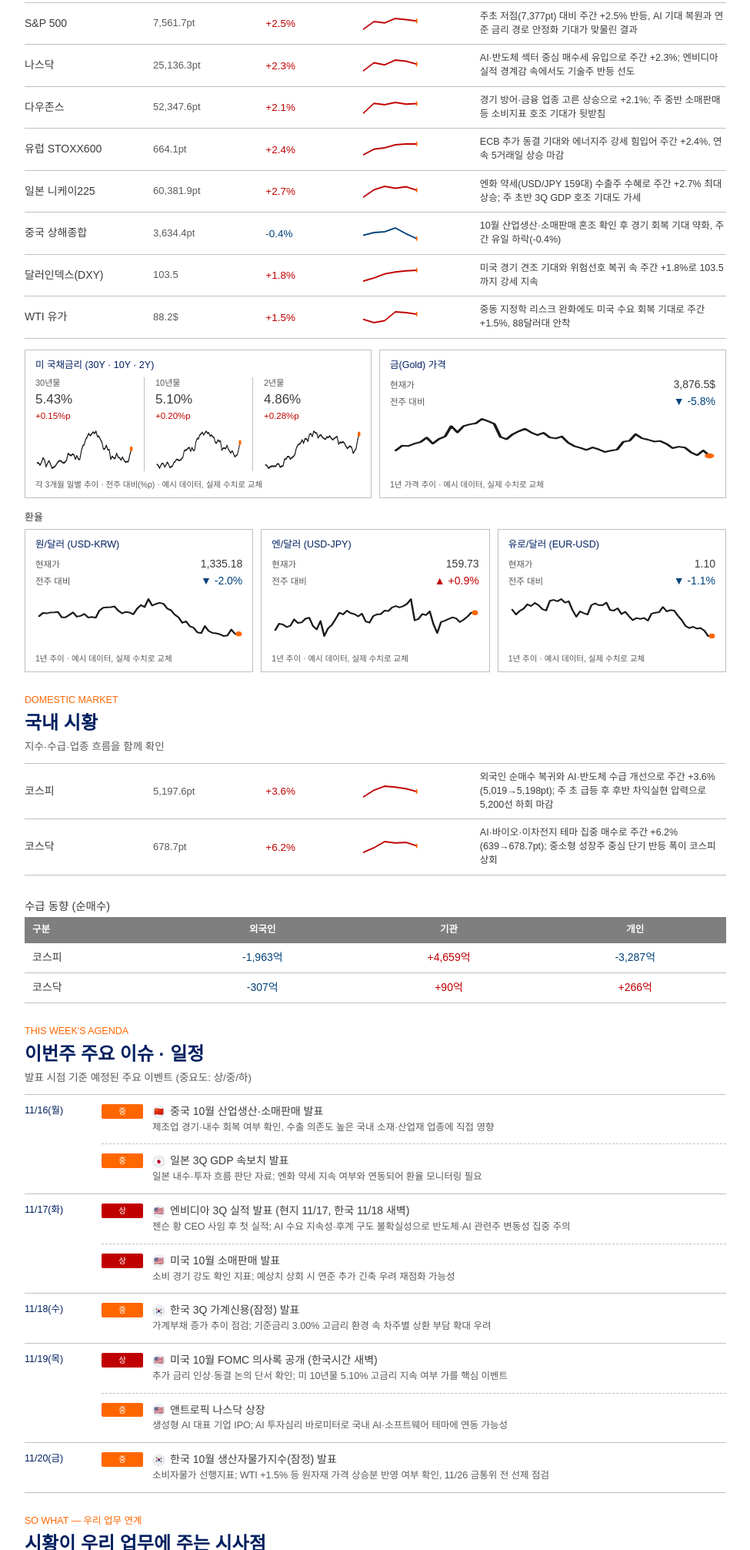
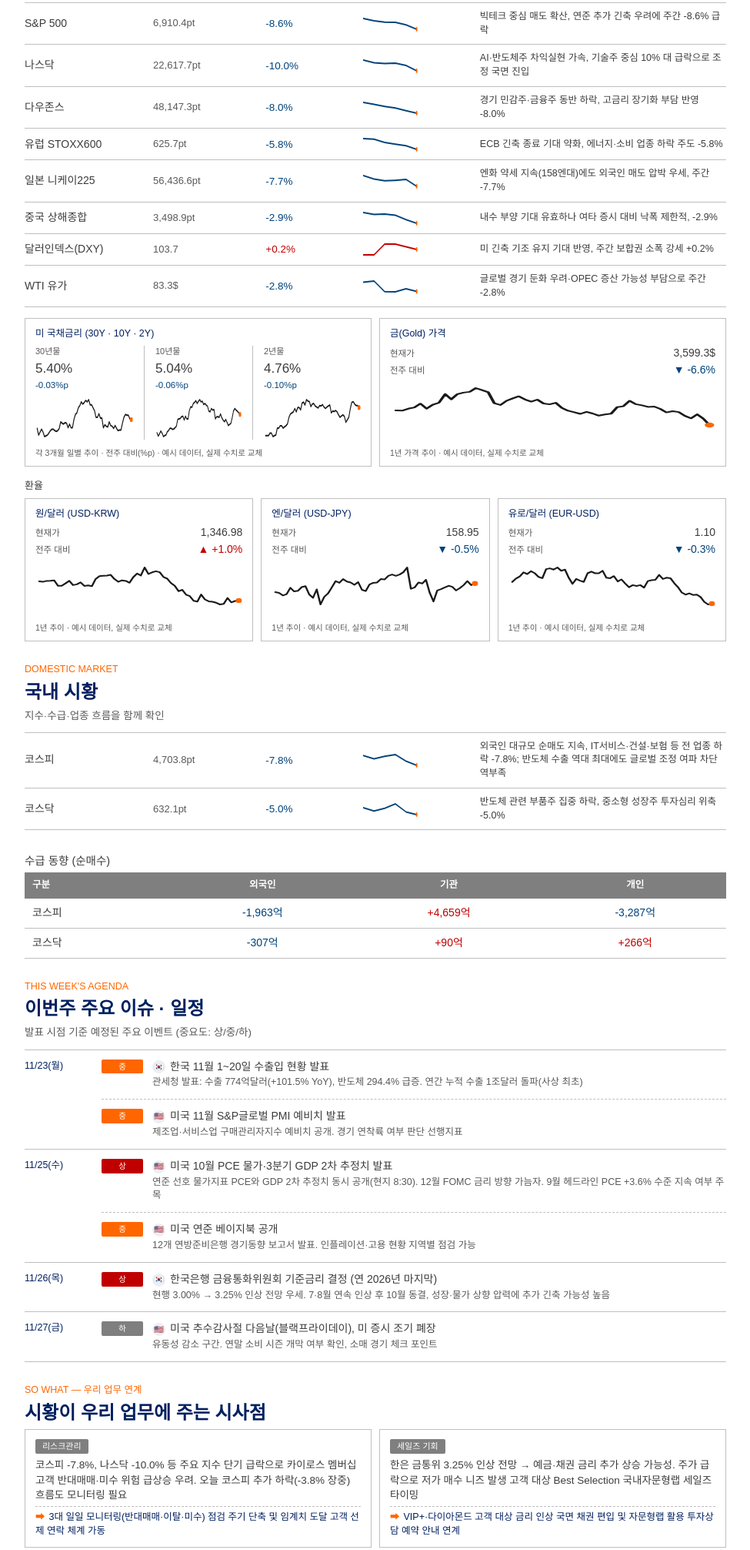
Before and after one commit to kjm5882/-PB-Weekly-Morning-Brief, a plain HTML site: page docs/index.html in a window 1280 px wide. Shown: the part 308-2321 px from the top of the page at 77% size, without its empty margins (152-1127 px from the left). Drawn offline with Linux system fonts and the light colour scheme.

Commit message:
chore: 시황 데이터 자동 갱신 2026-11-23 02:09 UTC

```diff
--- a/docs/index.html
+++ b/docs/index.html
@@ -315,73 +315,73 @@
 ===================================================================== */
 
 // [AUTO:WEEK_START] -- update_market_data.py가 실제 이번주 월~금 날짜로 자동 계산합니다.
-const WEEK_LABEL = "2026.11.16(월) ~ 11.20(금)";
+const WEEK_LABEL = "2026.11.23(월) ~ 11.27(금)";
 // [AUTO:WEEK_END]
-const REPORT_DATE = "기준 2026.11.16(Mon) 10:32 갱신"; // 데이터 수집 실패 시 예: "전일(08/08) 종가 기준"
+const REPORT_DATE = "기준 2026.11.23(Mon) 11:08 갱신"; // 데이터 수집 실패 시 예: "전일(08/08) 종가 기준"
 
 // [AI:HERO_START]
 const HERO = {
-  headline: "글로벌 반등 속 AI 빅위크 진입, 국내도 동반 상승",
-  sub: "S&P500 +2.5%, 코스피 +3.6% 주간 반등…엔비디아 실적·FOMC 의사록이 이번 주 방향 가를 변수"
+  headline: "주요국 증시 대형 조정, 금리·물가 분기점 주간",
+  sub: "S&P500 -8.6%, 코스피 -7.8% 급락 속 한은 금통위·미 PCE 발표 등 핵심 이벤트 집중"
 };
 // [AI:HERO_END]
 
 const OVERSEAS_DESC = "전주 대비 주요 변동 요인 중심으로 점검";
 // [AUTO:OVERSEAS_START]
 const OVERSEAS = [
-  { name: "S&P 500", value: "7,561.7pt", chg: "▲ +2.5%", pct: 2.51, history: [7377,7550,7521,7619,7592,7562], comment: "주초 저점(7,377pt) 대비 주간 +2.5% 반등, AI 기대 복원과 연준 금리 경로 안정화 기대가 맞물린 결과" },
-  { name: "나스닥", value: "25,136.3pt", chg: "▲ +2.3%", pct: 2.27, history: [2.458e+04,2.525e+04,2.507e+04,2.547e+04,2.537e+04,2.514e+04], comment: "AI·반도체 섹터 중심 매수세 유입으로 주간 +2.3%; 엔비디아 실적 경계감 속에서도 기술주 반등 선도" },
-  { name: "다우존스", value: "52,347.6pt", chg: "▲ +2.1%", pct: 2.07, history: [5.129e+04,5.239e+04,5.223e+04,5.249e+04,5.23e+04,5.235e+04], comment: "경기 방어·금융 업종 고른 상승으로 +2.1%; 주 중반 소매판매 등 소비지표 호조 기대가 뒷받침" },
-  { name: "유럽 STOXX600", value: "664.1pt", chg: "▲ +2.4%", pct: 2.44, history: [648.3,656.5,658.3,663,664,664.1], comment: "ECB 추가 동결 기대와 에너지주 강세 힘입어 주간 +2.4%, 연속 5거래일 상승 마감" },
-  { name: "일본 니케이225", value: "60,381.9pt", chg: "▲ +2.7%", pct: 2.73, history: [5.878e+04,6.046e+04,6.125e+04,6.082e+04,6.114e+04,6.038e+04], comment: "엔화 약세(USD/JPY 159대) 수출주 수혜로 주간 +2.7% 최대 상승; 주 초반 3Q GDP 호조 기대도 가세" },
-  { name: "중국 상해종합", value: "3,634.4pt", chg: "▼ -0.4%", pct: -0.41, history: [3649,3661,3664,3681,3656,3634], comment: "10월 산업생산·소매판매 혼조 확인 후 경기 회복 기대 약화, 주간 유일 하락(-0.4%)" },
-  { name: "달러인덱스(DXY)", value: "103.5", chg: "▲ +1.8%", pct: 1.78, history: [101.7,102.2,102.9,103.2,103.4,103.5], comment: "미국 경기 견조 기대와 위험선호 복귀 속 주간 +1.8%로 103.5까지 강세 지속" },
-  { name: "WTI 유가", value: "88.2$", chg: "▲ +1.5%", pct: 1.52, history: [86.85,86.04,86.53,88.74,88.56,88.17], comment: "중동 지정학 리스크 완화에도 미국 수요 회복 기대로 주간 +1.5%, 88달러대 안착" }
+  { name: "S&P 500", value: "6,910.4pt", chg: "▼ -8.6%", pct: -8.61, history: [7562,7417,7341,7324,7176,6910], comment: "빅테크 중심 매도 확산, 연준 추가 긴축 우려에 주간 -8.6% 급락" },
+  { name: "나스닥", value: "22,617.7pt", chg: "▼ -10.0%", pct: -10.02, history: [2.514e+04,2.451e+04,2.433e+04,2.443e+04,2.388e+04,2.262e+04], comment: "AI·반도체주 차익실현 가속, 기술주 중심 10% 대 급락으로 조정 국면 진입" },
+  { name: "다우존스", value: "48,147.3pt", chg: "▼ -8.0%", pct: -8.02, history: [5.235e+04,5.161e+04,5.076e+04,5.02e+04,4.91e+04,4.815e+04], comment: "경기 민감주·금융주 동반 하락, 고금리 장기화 부담 반영 -8.0%" },
+  { name: "유럽 STOXX600", value: "625.7pt", chg: "▼ -5.8%", pct: -5.8, history: [664.1,662.3,650.7,644,638.4,625.6], comment: "ECB 긴축 종료 기대 약화, 에너지·소비 업종 하락 주도 -5.8%" },
+  { name: "일본 니케이225", value: "56,436.6pt", chg: "▼ -7.7%", pct: -7.7, history: [6.114e+04,5.966e+04,5.886e+04,5.902e+04,5.944e+04,5.644e+04], comment: "엔화 약세 지속(158엔대)에도 외국인 매도 압박 우세, 주간 -7.7%" },
+  { name: "중국 상해종합", value: "3,498.9pt", chg: "▼ -2.9%", pct: -2.88, history: [3603,3585,3588,3578,3534,3499], comment: "내수 부양 기대 유효하나 여타 증시 대비 낙폭 제한적, -2.9%" },
+  { name: "달러인덱스(DXY)", value: "103.7", chg: "▲ +0.2%", pct: 0.19, history: [103.5,103.5,103.9,103.9,103.8,103.7], comment: "미 긴축 기조 유지 기대 반영, 주간 보합권 소폭 강세 +0.2%" },
+  { name: "WTI 유가", value: "83.3$", chg: "▼ -2.8%", pct: -2.82, history: [85.72,86.01,83.26,83.21,83.98,83.3], comment: "글로벌 경기 둔화 우려·OPEC 증산 가능성 부담으로 주간 -2.8%" }
 ];
 // [AUTO:OVERSEAS_END]
 
 /* ---- 금리 카드 (30Y·10Y·2Y, 각 3개월 일별 추이) ---- */
 // [AUTO:RATE_START]
 const RATE_CARD = {
-  y30: "5.43%",
-  y10: "5.10%",
-  y2: "4.86%",
-  chg30: "+0.15%p",
-  chg10: "+0.20%p",
-  chg2: "+0.28%p",
-  pct30: 0.15,
-  pct10: 0.2,
-  pct2: 0.28,
-  hist30: [5.24,5.24,5.21,5.25,5.31,5.28,5.19,5.23,5.27,5.23,5.17,5.18,5.19,5.22,5.25,5.27,5.27,5.25,5.24,5.25,5.28,5.37,5.35,5.34,5.36,5.35,5.29,5.34,5.29,5.29,5.4,5.47,5.49,5.56,5.59,5.64,5.61,5.63,5.66,5.64,5.67,5.6,5.6,5.56,5.52,5.43,5.43,5.48,5.42,5.42,5.29,5.33,5.31,5.3,5.37,5.32,5.31,5.28,5.32,5.28,5.25,5.26,5.26,5.35,5.43],
-  hist10: [4.7,4.68,4.63,4.68,4.72,4.71,4.65,4.69,4.74,4.7,4.64,4.66,4.67,4.73,4.75,4.79,4.79,4.77,4.78,4.8,4.83,4.95,4.96,4.97,5,5.01,4.94,5.01,4.96,4.96,5.11,5.18,5.17,5.24,5.26,5.29,5.24,5.28,5.31,5.27,5.28,5.22,5.24,5.21,5.19,5.1,5.09,5.15,5.12,5.13,4.96,5,5,4.99,5.05,4.98,4.94,4.91,4.95,4.9,4.84,4.86,4.88,4.98,5.1],
-  hist2: [4.22,4.2,4.15,4.17,4.19,4.19,4.19,4.19,4.24,4.24,4.17,4.19,4.2,4.34,4.34,4.39,4.39,4.34,4.37,4.39,4.43,4.56,4.63,4.65,4.67,4.74,4.67,4.76,4.76,4.71,4.85,4.87,4.81,4.92,4.89,4.88,4.78,4.83,4.84,4.79,4.77,4.75,4.8,4.79,4.82,4.77,4.74,4.77,4.79,4.81,4.65,4.69,4.68,4.7,4.67,4.61,4.56,4.59,4.61,4.58,4.46,4.51,4.56,4.73,4.86]
+  y30: "5.40%",
+  y10: "5.04%",
+  y2: "4.76%",
+  chg30: "-0.03%p",
+  chg10: "-0.06%p",
+  chg2: "-0.10%p",
+  pct30: -0.03,
+  pct10: -0.06,
+  pct2: -0.1,
+  hist30: [5.28,5.19,5.23,5.27,5.23,5.17,5.18,5.19,5.22,5.25,5.27,5.27,5.25,5.24,5.25,5.28,5.37,5.35,5.34,5.36,5.35,5.29,5.34,5.29,5.29,5.4,5.47,5.49,5.56,5.59,5.64,5.61,5.63,5.66,5.64,5.67,5.6,5.6,5.56,5.52,5.43,5.43,5.48,5.42,5.42,5.29,5.33,5.31,5.3,5.37,5.32,5.31,5.28,5.32,5.28,5.25,5.26,5.26,5.35,5.43,5.47,5.46,5.46,5.41,5.4],
+  hist10: [4.71,4.65,4.69,4.74,4.7,4.64,4.66,4.67,4.73,4.75,4.79,4.79,4.77,4.78,4.8,4.83,4.95,4.96,4.97,5,5.01,4.94,5.01,4.96,4.96,5.11,5.18,5.17,5.24,5.26,5.29,5.24,5.28,5.31,5.27,5.28,5.22,5.24,5.21,5.19,5.1,5.09,5.15,5.12,5.13,4.96,5,5,4.99,5.05,4.98,4.94,4.91,4.95,4.9,4.84,4.86,4.88,4.98,5.1,5.15,5.12,5.1,5.07,5.04],
+  hist2: [4.19,4.19,4.19,4.24,4.24,4.17,4.19,4.2,4.34,4.34,4.39,4.39,4.34,4.37,4.39,4.43,4.56,4.63,4.65,4.67,4.74,4.67,4.76,4.76,4.71,4.85,4.87,4.81,4.92,4.89,4.88,4.78,4.83,4.84,4.79,4.77,4.75,4.8,4.79,4.82,4.77,4.74,4.77,4.79,4.81,4.65,4.69,4.68,4.7,4.67,4.61,4.56,4.59,4.61,4.58,4.46,4.51,4.56,4.73,4.86,4.88,4.83,4.8,4.8,4.76]
 };
 // [AUTO:RATE_END]
 
 /* ---- 금(Gold) 카드 : 1년 주간 가격 곡선 (월봉이 아닌 주봉 — 급등락 스파이크가 뭉개지지 않도록) ---- */
 // [AUTO:GOLD_START]
 const GOLD_CARD = {
-  price: "3,876.5$",
-  chg: "▼ -5.8%",
-  pct: -5.78,
-  history: [4080,4255,4243,4328,4387,4553,4330,4501,4595,4980,4745,4980,5046,5081,5248,5159,5062,4575,4492,4680,4787,4880,4741,4644,4731,4562,4523,4593,4365,4239,4173,4096,4187,4114,4019,4071,4107,4400,4437,4681,4530,4477,4409,4425,4321,4162,4216,4181,4008,3899,4075,3876]
+  price: "3,599.3$",
+  chg: "▼ -6.6%",
+  pct: -6.58,
+  history: [4255,4243,4328,4387,4553,4330,4501,4595,4980,4745,4980,5046,5081,5248,5159,5062,4575,4492,4680,4787,4880,4741,4644,4731,4562,4523,4593,4365,4239,4173,4096,4187,4114,4019,4071,4107,4400,4437,4681,4530,4477,4409,4425,4321,4162,4216,4181,4008,3899,4075,3886,3599]
 };
 // [AUTO:GOLD_END]
 
 /* ---- 환율 카드 (원/달러 · 엔/달러 · 유로/달러) : 1년 주간 예시 곡선 ---- */
 // [AUTO:FX_START]
 const FX = [
-  { name: "원/달러 (USD-KRW)", value: "1,335.18", chg: "▼ -2.0%", pct: -2.02, history: [1448,1469,1466,1472,1473,1475,1441,1441,1456,1472,1445,1450,1462,1440,1443,1438,1484,1502,1504,1506,1510,1483,1466,1475,1472,1460,1496,1519,1506,1557,1516,1526,1533,1527,1497,1486,1458,1441,1406,1415,1384,1375,1345,1340,1385,1354,1342,1339,1333,1322,1326,1363,1335,1335] },
-  { name: "엔/달러 (USD-JPY)", value: "159.73", chg: "▲ +0.9%", pct: 0.91, history: [154.5,156.4,156.2,155.4,155.8,157.7,156.6,156.8,157.9,158.2,155.7,154.7,157.2,152.7,155,156,157.8,159.7,159.2,160.3,159.6,159.3,158.6,159.4,157.1,156.7,158.7,159.2,159.3,160.3,160.2,161.3,161.7,161.3,161.7,162.4,163.8,157.4,157.8,159.3,159,160.1,156.2,153.6,156.9,157.3,157.8,158.3,158,156.9,157.6,158.5,159.7,159.7] },
-  { name: "유로/달러 (EUR-USD)", value: "1.10", chg: "▼ -1.1%", pct: -1.09, history: [1.163,1.152,1.16,1.165,1.175,1.171,1.178,1.173,1.164,1.161,1.183,1.185,1.182,1.187,1.179,1.182,1.162,1.147,1.159,1.155,1.152,1.173,1.177,1.173,1.173,1.179,1.162,1.161,1.166,1.153,1.158,1.148,1.139,1.144,1.142,1.144,1.138,1.154,1.156,1.157,1.169,1.159,1.162,1.161,1.149,1.139,1.126,1.121,1.124,1.12,1.121,1.115,1.103,1.103] }
+  { name: "원/달러 (USD-KRW)", value: "1,346.98", chg: "▲ +1.0%", pct: 1.03, history: [1469,1466,1472,1473,1475,1441,1441,1456,1472,1445,1450,1462,1440,1443,1438,1484,1502,1504,1506,1510,1483,1466,1475,1472,1460,1496,1519,1506,1557,1516,1526,1533,1527,1497,1486,1458,1441,1406,1415,1384,1375,1345,1340,1385,1354,1342,1339,1333,1322,1326,1363,1335,1344,1347] },
+  { name: "엔/달러 (USD-JPY)", value: "158.95", chg: "▼ -0.5%", pct: -0.52, history: [156.4,156.2,155.4,155.8,157.7,156.6,156.8,157.9,158.2,155.7,154.7,157.2,152.7,155,156,157.8,159.7,159.2,160.3,159.6,159.3,158.6,159.4,157.1,156.7,158.7,159.2,159.3,160.3,160.2,161.3,161.7,161.3,161.7,162.4,163.8,157.4,157.8,159.3,159,160.1,156.2,153.6,156.9,157.3,157.8,158.3,158,156.9,157.6,158.5,159.7,158.5,159] },
+  { name: "유로/달러 (EUR-USD)", value: "1.10", chg: "▼ -0.3%", pct: -0.35, history: [1.152,1.16,1.165,1.175,1.171,1.178,1.173,1.164,1.161,1.183,1.185,1.182,1.187,1.179,1.182,1.162,1.147,1.159,1.155,1.152,1.173,1.177,1.173,1.173,1.179,1.162,1.161,1.166,1.153,1.158,1.148,1.139,1.144,1.142,1.144,1.138,1.154,1.156,1.157,1.169,1.159,1.162,1.161,1.149,1.139,1.126,1.121,1.124,1.12,1.121,1.115,1.103,1.097,1.099] }
 ];
 // [AUTO:FX_END]
 
 const DOMESTIC_DESC = "지수·수급·업종 흐름을 함께 확인";
 // [AUTO:DOMESTIC_START]
 const DOMESTIC_INDEX = [
-  { name: "코스피", value: "5,197.6pt", chg: "▲ +3.6%", pct: 3.56, history: [5019,5239,5375,5343,5291,5198], comment: "외국인 순매수 복귀와 AI·반도체 수급 개선으로 주간 +3.6%(5,019→5,198pt); 주 초 급등 후 후반 차익실현 압력으로 5,200선 하회 마감" },
-  { name: "코스닥", value: "678.7pt", chg: "▲ +6.2%", pct: 6.22, history: [639,667.6,705.1,696.5,699.7,678.7], comment: "AI·바이오·이차전지 테마 집중 매수로 주간 +6.2%(639→678.7pt); 중소형 성장주 중심 단기 반등 폭이 코스피 상회" }
+  { name: "코스피", value: "4,703.8pt", chg: "▼ -7.8%", pct: -7.78, history: [5100,4968,5067,5138,4870,4704], comment: "외국인 대규모 순매도 지속, IT서비스·건설·보험 등 전 업종 하락 -7.8%; 반도체 수출 역대 최대에도 글로벌 조정 여파 차단 역부족" },
+  { name: "코스닥", value: "632.1pt", chg: "▼ -5.0%", pct: -5.04, history: [665.6,650.1,662.8,684.8,645.7,632.1], comment: "반도체 관련 부품주 집중 하락, 중소형 성장주 투자심리 위축 -5.0%" }
 ];
 // [AUTO:DOMESTIC_END]
 
@@ -395,14 +395,12 @@ const FLOW = [
 // [AI:ISSUES_START]
 const ISSUES_DESC = "발표 시점 기준 예정된 주요 이벤트 (중요도: 상/중/하)";
 const ISSUES = [
-  { date: "11/16(월)", importance: "mid", flag: "🇨🇳", title: "중국 10월 산업생산·소매판매 발표", desc: "제조업 경기·내수 회복 여부 확인, 수출 의존도 높은 국내 소재·산업재 업종에 직접 영향" },
-  { date: "11/16(월)", importance: "mid", flag: "🇯🇵", title: "일본 3Q GDP 속보치 발표", desc: "일본 내수·투자 흐름 판단 자료; 엔화 약세 지속 여부와 연동되어 환율 모니터링 필요" },
-  { date: "11/17(화)", importance: "high", flag: "🇺🇸", title: "엔비디아 3Q 실적 발표 (현지 11/17, 한국 11/18 새벽)", desc: "젠슨 황 CEO 사임 후 첫 실적; AI 수요 지속성·후계 구도 불확실성으로 반도체·AI 관련주 변동성 집중 주의" },
-  { date: "11/17(화)", importance: "high", flag: "🇺🇸", title: "미국 10월 소매판매 발표", desc: "소비 경기 강도 확인 지표; 예상치 상회 시 연준 추가 긴축 우려 재점화 가능성" },
-  { date: "11/18(수)", importance: "mid", flag: "🇰🇷", title: "한국 3Q 가계신용(잠정) 발표", desc: "가계부채 증가 추이 점검; 기준금리 3.00% 고금리 환경 속 차주별 상환 부담 확대 우려" },
-  { date: "11/19(목)", importance: "high", flag: "🇺🇸", title: "미국 10월 FOMC 의사록 공개 (한국시간 새벽)", desc: "추가 금리 인상·동결 논의 단서 확인; 미 10년물 5.10% 고금리 지속 여부 가를 핵심 이벤트" },
-  { date: "11/19(목)", importance: "mid", flag: "🇺🇸", title: "앤트로픽 나스닥 상장", desc: "생성형 AI 대표 기업 IPO; AI 투자심리 바로미터로 국내 AI·소프트웨어 테마에 연동 가능성" },
-  { date: "11/20(금)", importance: "mid", flag: "🇰🇷", title: "한국 10월 생산자물가지수(잠정) 발표", desc: "소비자물가 선행지표; WTI +1.5% 등 원자재 가격 상승분 반영 여부 확인, 11/26 금통위 전 선제 점검" }
+  { date: "11/23(월)", importance: "mid", flag: "🇰🇷", title: "한국 11월 1~20일 수출입 현황 발표", desc: "관세청 발표: 수출 774억달러(+101.5% YoY), 반도체 294.4% 급증. 연간 누적 수출 1조달러 돌파(사상 최초)" },
+  { date: "11/23(월)", importance: "mid", flag: "🇺🇸", title: "미국 11월 S&P글로벌 PMI 예비치 발표", desc: "제조업·서비스업 구매관리자지수 예비치 공개. 경기 연착륙 여부 판단 선행지표" },
+  { date: "11/25(수)", importance: "high", flag: "🇺🇸", title: "미국 10월 PCE 물가·3분기 GDP 2차 추정치 발표", desc: "연준 선호 물가지표 PCE와 GDP 2차 추정치 동시 공개(현지 8:30). 12월 FOMC 금리 방향 가늠자. 9월 헤드라인 PCE +3.6% 수준 지속 여부 주목" },
+  { date: "11/25(수)", importance: "mid", flag: "🇺🇸", title: "미국 연준 베이지북 공개", desc: "12개 연방준비은행 경기동향 보고서 발표. 인플레이션·고용 현황 지역별 점검 가능" },
+  { date: "11/26(목)", importance: "high", flag: "🇰🇷", title: "한국은행 금융통화위원회 기준금리 결정 (연 2026년 마지막)", desc: "현행 3.00% → 3.25% 인상 전망 우세. 7·8월 연속 인상 후 10월 동결, 성장·물가 상향 압력에 추가 긴축 가능성 높음" },
+  { date: "11/27(금)", importance: "low", flag: "🇺🇸", title: "미국 추수감사절 다음날(블랙프라이데이), 미 증시 조기 폐장", desc: "유동성 감소 구간. 연말 소비 시즌 개막 여부 확인, 소매 경기 체크 포인트" }
 ];
 // [AI:ISSUES_END]
 
@@ -410,12 +408,12 @@ const ISSUES = [
 const IMPL_HEADLINE = "시황이 우리 업무에 주는 시사점";
 const IMPL_DESC = "다이렉트 고객 · 카이로스 멤버십 · 세일즈 포인트로 연결";
 const IMPLICATIONS = [
-  { cat: "리스크관리", text: "코스닥 주간 +6.2%, 코스피 고점 대비 되돌림 반복 → 단기 급등 후 차익실현 변동성 재현 가능성. 미 국채 10년물 5.10% 고금리 지속 및 엔비디아 실적 불확실성(CEO 교체) 복합 작용", action: "카이로스 멤버십 반대매매·미수 모니터링 강화; 특히 반도체·AI 테마 집중 보유 고객 레버리지 현황 일일 점검 체계 유지" },
-  { cat: "세일즈 기회", text: "코스피 +3.6% 반등·달러인덱스 강세(+1.8%) 환경에서 국내외 분산형 자문랩 편입 명분 강화. 금(Gold) -5.8% 조정으로 금 비중 환매 후 랩 전환 고객 접점 발생 가능성", action: "Best Selection 국내자문형랩 세일즈 시 '변동성 장세 분산 효과' 포인트 강조; 금 조정 국면을 계기로 포트폴리오 리밸런싱 상담 예약 안내" },
-  { cat: "고객 커뮤니케이션", text: "코스닥 단기 급등(+6.2%)에 대한 '지금 들어가도 되나' 문의 급증 예상. 엔비디아 CEO 교체 이슈로 AI 반도체 관련주 불안 심리도 혼재. 원/달러 -2.0% 강세에 대한 해외투자 환차익 문의도 증가 가능성", action: "다이렉트 고객 대상 'AI 빅위크 주요 일정 안내' 푸시 발송; 단기 급등 후 변동성 국면 가능성 선제 안내, 오해 차단을 위한 엔비디아 CEO 교체 배경 설명 콘텐츠 준비" },
-  { cat: "자산배분 시사점", text: "미 국채 2년·10년·30년 모두 고금리(4.86~5.43%) 유지로 채권 듀레이션 연장 시기 미조정 권고. 원/달러 1,335원대 강세(전주比 -2.0%)로 해외자산 환헤지 비용 재점검 필요. 금 -5.8% 조정은 중장기 분할매수 관점의 비중 재검토 기회", action: "VIP+·다이아몬드 고객 대상 Sage컨설팅팀 연계 자산배분 점검 권고; 채권 듀레이션 단기 유지·금 비중 소폭 확대·AI 반도체 익스포저 모니터링을 중점 안건으로 상정" }
+  { cat: "리스크관리", text: "코스피 -7.8%, 나스닥 -10.0% 등 주요 지수 단기 급락으로 카이로스 멤버십 고객 반대매매·미수 위험 급상승 우려. 오늘 코스피 추가 하락(-3.8% 장중) 흐름도 모니터링 필요", action: "3대 일일 모니터링(반대매매·이탈·미수) 점검 주기 단축 및 임계치 도달 고객 선제 연락 체계 가동" },
+  { cat: "세일즈 기회", text: "한은 금통위 3.25% 인상 전망 → 예금·채권 금리 추가 상승 가능성. 주가 급락으로 저가 매수 니즈 발생 고객 대상 Best Selection 국내자문형랩 세일즈 타이밍", action: "VIP+·다이아몬드 고객 대상 금리 인상 국면 채권 편입 및 자문형랩 활용 투자상담 예약 안내 연계" },
+  { cat: "고객 커뮤니케이션", text: "주간 급락에 따른 손실 충격·환매 문의 급증 예상. '수출 1조달러 달성·반도체 호황'과 '글로벌 긴축·금리 불안'이 혼재하는 시장 구조 오해 소지 선제 안내 필요", action: "다이렉트 고객 대상 '이번 주 시황 한 눈에' 메시지 발송: 급락 배경(연준 긴축·글로벌 조정)·한은 금통위 일정·PCE 발표 의미 쉽게 설명, 과도한 패닉 매도 자제 권고" },
+  { cat: "자산배분 시사점", text: "주식 비중 단기 과다 고객 리밸런싱 필요성 증대. 금리 인상 사이클 지속 환경에서 초단기 채권·파킹형 상품 비중 확대 및 금(Gold, 주간 -6.6% 하락으로 단기 조정) 저가 편입 검토 가능", action: "Sage컨설팅팀 연계 자산배분 자문 수요 증가 대응; 세미나 주제를 '변동성 장세 포트폴리오 방어 전략'으로 조기 편성 검토" }
 ];
-const IMPL_HIGHLIGHT = "코스닥 +6.2% 단기 급등·엔비디아 실적 불확실성 복합 → 카이로스 미수·반대매매 모니터링 최우선, AI 빅위크 고객 선제 커뮤니케이션 병행이 이번 주 핵심 과제";
+const IMPL_HIGHLIGHT = "전 자산군 동반 급락 국면: 카이로스 모니터링 즉각 강화 + 한은 금통위 발 금리 상승 대비 채권·자문형랩 세일즈 병행이 이번 주 최우선 대응 포인트";
 // [AI:IMPLICATIONS_END]
 
 /* ===================================================================== */
```
